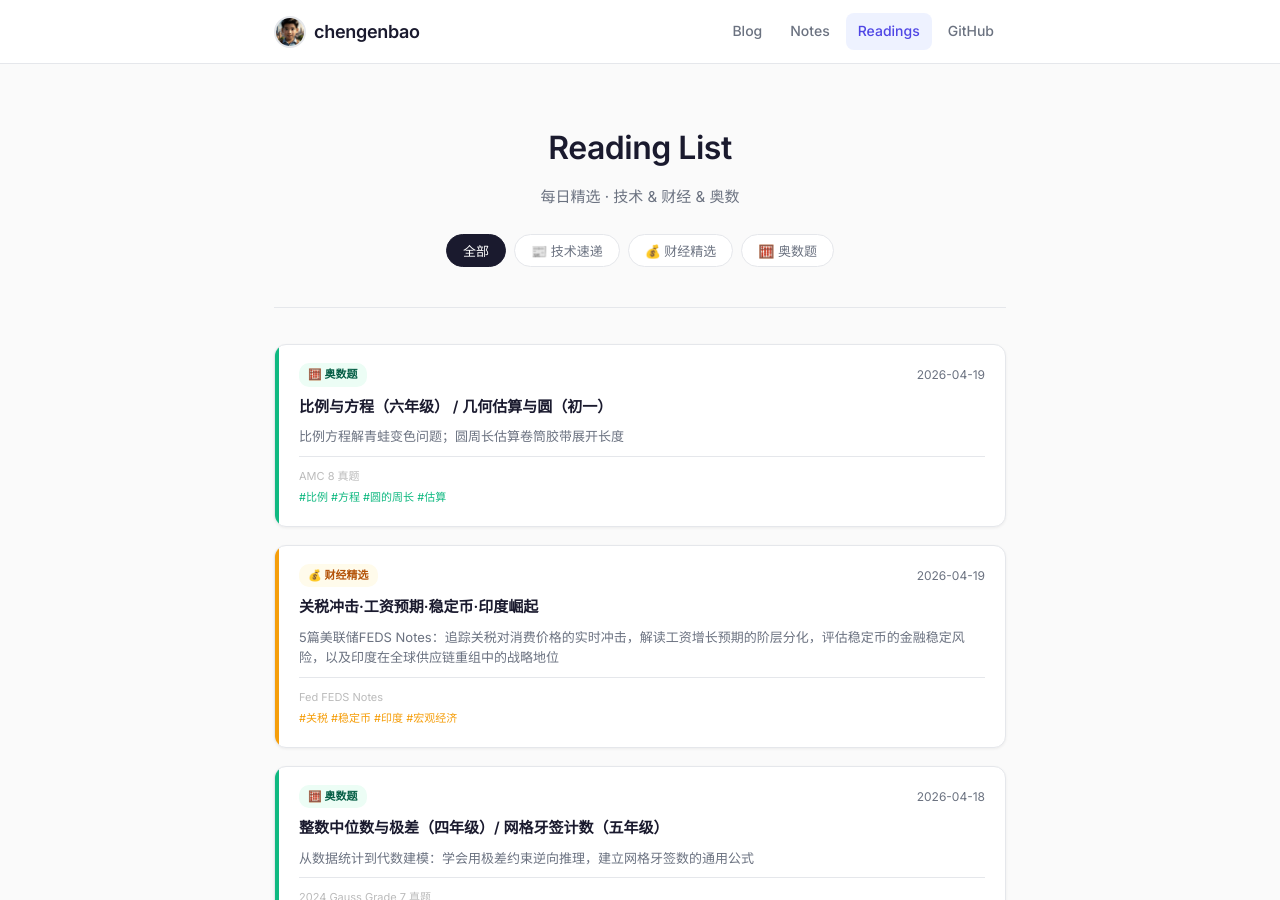
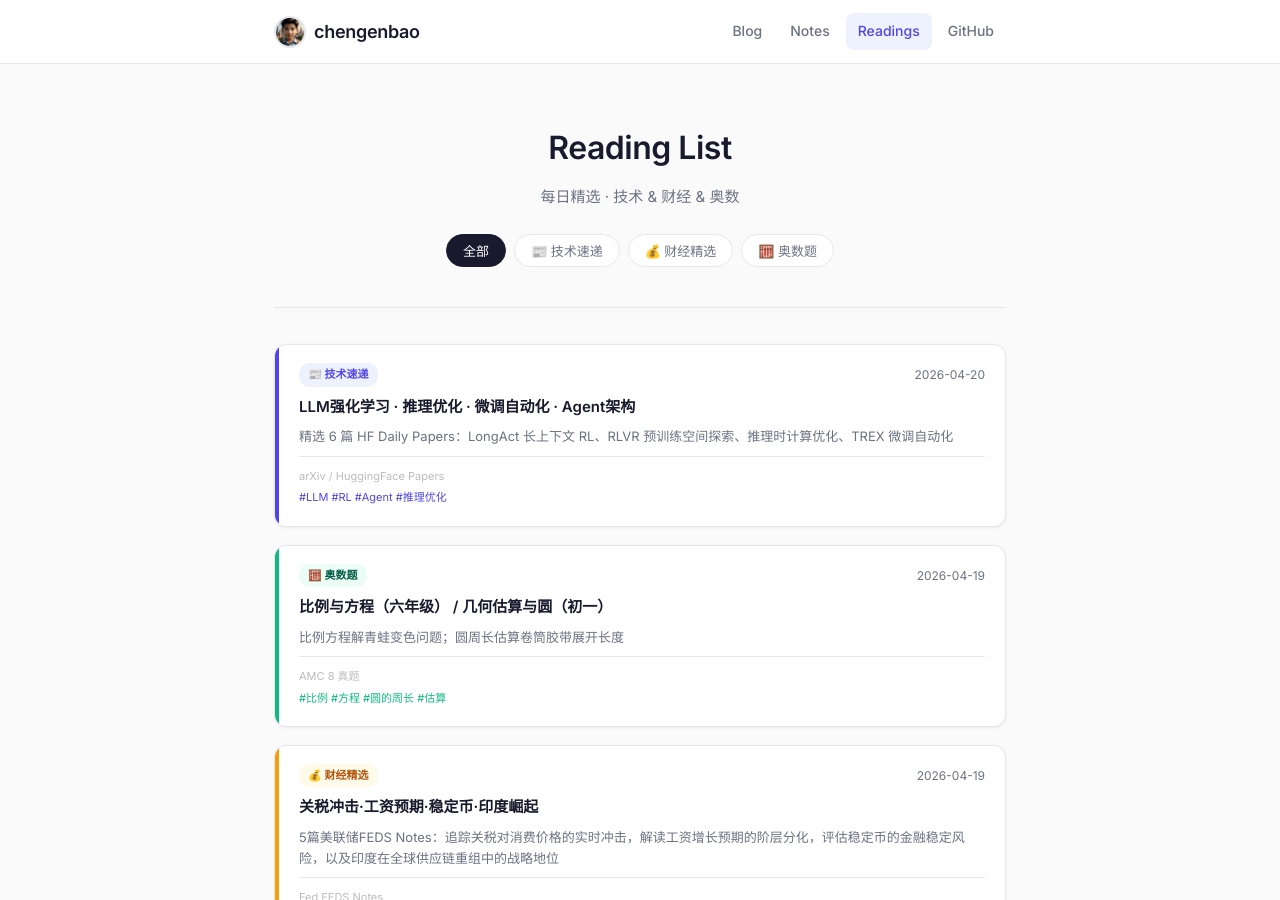
Before and after one commit to chengenbao/chengenbao.github.io, a Jekyll site: the page built from reading-list/index.md, in a window 1280 px wide and 900 px high. Built offline with Jekyll 4.4.1, drawn with Linux system fonts in a browser that asks for light colours.

Commit message:
update reading list index: add tech daily 2026-04-20

```diff
--- a/reading-list/index.md
+++ b/reading-list/index.md
@@ -18,6 +18,21 @@ permalink: /reading-list/
   </div>
 
   <div class="rl-grid">
+<a class="rl-card tech" href="/reading-list/2026-04-20-tech-daily/">
+  <div class="rl-accent"></div>
+  <div class="rl-body">
+    <div class="rl-top">
+      <span class="rl-badge tech">📰 技术速递</span>
+      <time>2026-04-20</time>
+    </div>
+    <h2>LLM强化学习 · 推理优化 · 微调自动化 · Agent架构</h2>
+    <p>精选 6 篇 HF Daily Papers：LongAct 长上下文 RL、RLVR 预训练空间探索、推理时计算优化、TREX 微调自动化</p>
+    <div class="rl-meta">
+      <span class="rl-source">arXiv / HuggingFace Papers</span>
+      <span class="rl-tags">#LLM #RL #Agent #推理优化</span>
+    </div>
+  </div>
+</a>
 <a class="rl-card math" href="/reading-list/2026-04-19-math/">
   <div class="rl-accent"></div>
   <div class="rl-body">
```
